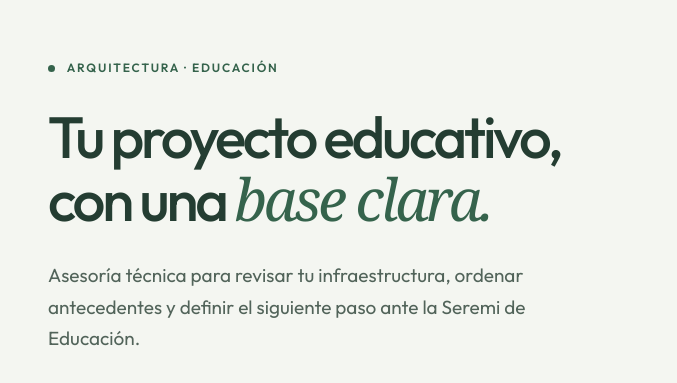
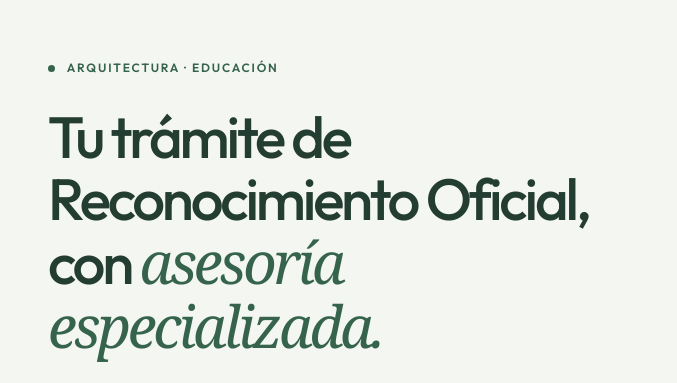
Before and after one commit to israelandreslagosrocha-jpg/WEB-NANO, a website: page index.html in a window 1280 px wide. Shown: the part 114-497 px from the top of the page, 0-677 px from the left. Drawn offline with Linux system fonts and the light colour scheme.

Commit message:
Clarify homepage recognition process headline

```diff
--- a/index.html
+++ b/index.html
@@ -45,7 +45,7 @@
 </nav></header>
 <main id="contenido">
 <section class="wrap hero">
-<div class="hero-copy"><p class="eyebrow"><span class="dot"></span> ARQUITECTURA · EDUCACIÓN</p><h1>Tu proyecto educativo,<br>con una <em>base clara.</em></h1><p class="intro">Asesoría técnica para revisar tu infraestructura, ordenar antecedentes y definir el siguiente paso ante la Seremi de Educación.</p><div class="hero-actions"><a class="button" href="https://wa.me/56971346301?text=Hola%2C%20quiero%20solicitar%20una%20revisi%C3%B3n%20inicial%20de%20mi%20proyecto%20educacional.">Solicitar revisión inicial <span aria-hidden="true">↗</span></a><a class="text-link" href="#areas">Explorar asesoría <span aria-hidden="true">↓</span></a></div><a class="pedagogy-home-link" href="asesoria-tecnico-pedagogica.html">¿Necesitas apoyo técnico-pedagógico? <span aria-hidden="true">↗</span></a><p class="micro">Cuéntanos en qué etapa está tu establecimiento.<br>La primera conversación permite orientar tu consulta.</p></div>
+<div class="hero-copy"><p class="eyebrow"><span class="dot"></span> ARQUITECTURA · EDUCACIÓN</p><h1>Tu trámite de<br>Reconocimiento Oficial,<br>con <em>asesoría especializada.</em></h1><p class="intro">Asesoría técnica para revisar tu infraestructura, ordenar antecedentes y definir el siguiente paso ante la Seremi de Educación.</p><div class="hero-actions"><a class="button" href="https://wa.me/56971346301?text=Hola%2C%20quiero%20solicitar%20una%20revisi%C3%B3n%20inicial%20de%20mi%20proyecto%20educacional.">Solicitar revisión inicial <span aria-hidden="true">↗</span></a><a class="text-link" href="#areas">Explorar asesoría <span aria-hidden="true">↓</span></a></div><a class="pedagogy-home-link" href="asesoria-tecnico-pedagogica.html">¿Necesitas apoyo técnico-pedagógico? <span aria-hidden="true">↗</span></a><p class="micro">Cuéntanos en qué etapa está tu establecimiento.<br>La primera conversación permite orientar tu consulta.</p></div>
 <figure class="hero-image"><img src="https://res.cloudinary.com/dhgifjpkh/image/upload/f_webp,q_auto:good,c_limit,w_1200/v1792028866/compressed_INFRAESTRUCTURA_EDUCACIONAL_-_ASESORIA_EDUCACIONAL_fqduzj.webp" srcset="https://res.cloudinary.com/dhgifjpkh/image/upload/f_webp,q_auto:good,c_limit,w_640/v1792028866/compressed_INFRAESTRUCTURA_EDUCACIONAL_-_ASESORIA_EDUCACIONAL_fqduzj.webp 640w, https://res.cloudinary.com/dhgifjpkh/image/upload/f_webp,q_auto:good,c_limit,w_1200/v1792028866/compressed_INFRAESTRUCTURA_EDUCACIONAL_-_ASESORIA_EDUCACIONAL_fqduzj.webp 1200w" sizes="(min-width:900px) 47vw, 100vw" width="1920" height="1080" fetchpriority="high" alt="Referencia de un espacio de infraestructura educacional"><figcaption><span>ESPACIOS PARA APRENDER</span><span>Imagen referencial ↗</span></figcaption></figure>
 </section>
 <div class="discipline"><div class="wrap"><span>INFRAESTRUCTURA EDUCACIONAL</span><span>Evaluación</span><span>Diseño</span><span>Acompañamiento técnico</span></div></div>
```
